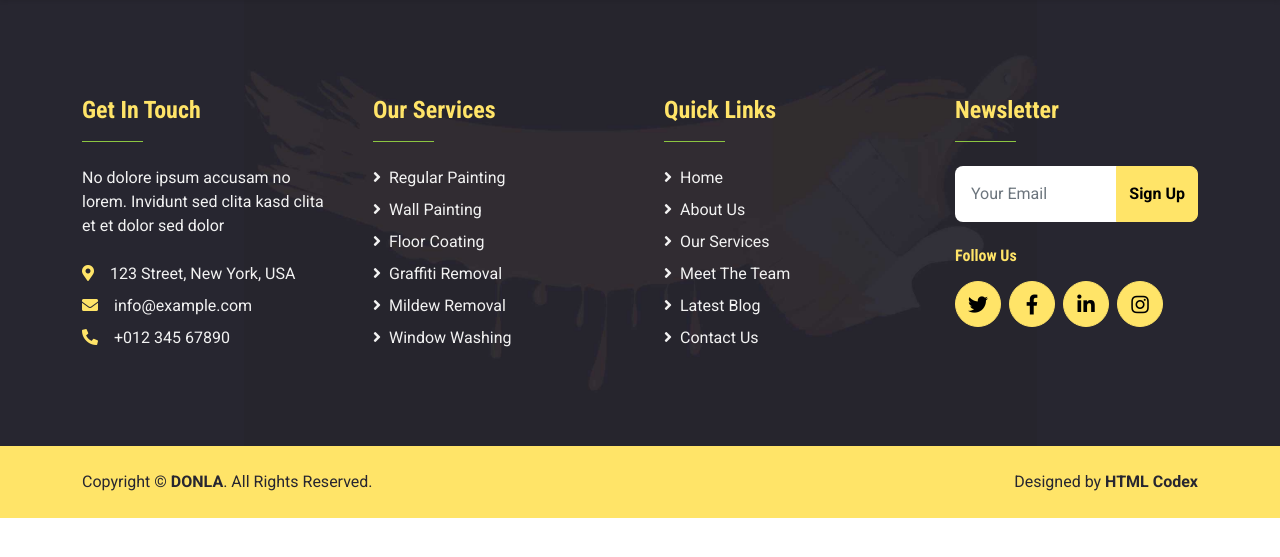
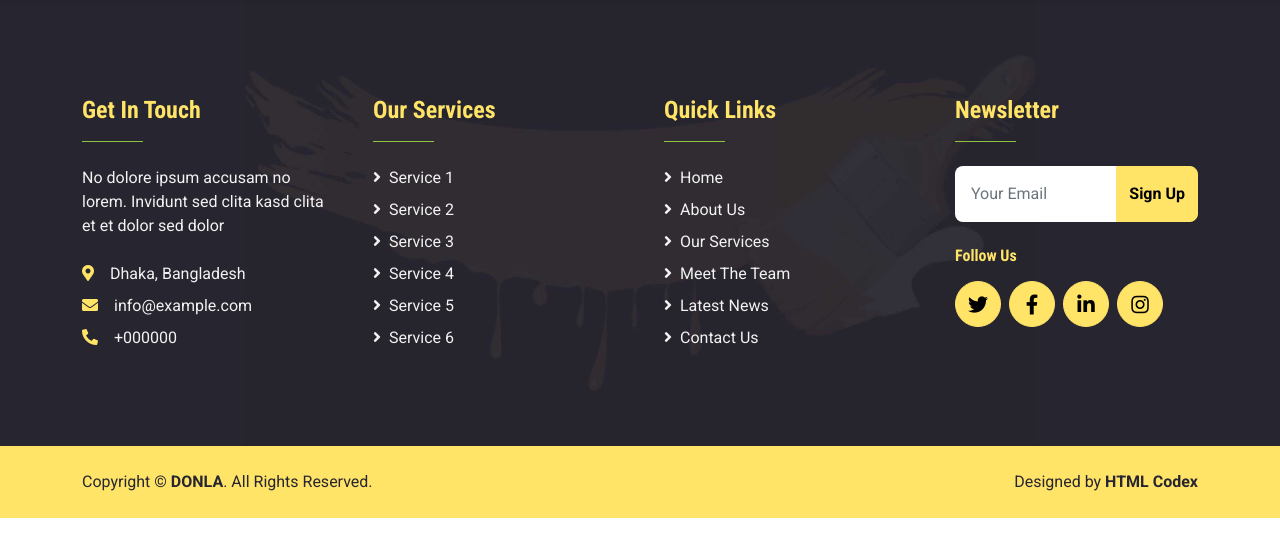
Before and after one commit to ahxagent007/dolna-web, a Django app: template Dolna_Web/templates/base.html in a window 1280 px wide. Shown: the part 137-694 px from the top of the page. Run offline with Django 4.2, Linux system fonts and the light colour scheme; the template is opened without the code that fills it, so the values that code supplies are empty; some libraries are stand-ins or nearby versions.

Commit message:
Server up

```diff
--- a/Dolna_Web/templates/base.html
+++ b/Dolna_Web/templates/base.html
@@ -110,20 +110,20 @@
                     <h4 class="text-primary">Get In Touch</h4>
                     <hr class="w-25 text-secondary mb-4" style="opacity: 1;">
                     <p class="mb-4">No dolore ipsum accusam no lorem. Invidunt sed clita kasd clita et et dolor sed dolor</p>
-                    <p class="mb-2"><i class="fa fa-map-marker-alt text-primary me-3"></i>123 Street, New York, USA</p>
+                    <p class="mb-2"><i class="fa fa-map-marker-alt text-primary me-3"></i>Dhaka, Bangladesh</p>
                     <p class="mb-2"><i class="fa fa-envelope text-primary me-3"></i>info@example.com</p>
-                    <p class="mb-0"><i class="fa fa-phone-alt text-primary me-3"></i>+012 345 67890</p>
+                    <p class="mb-0"><i class="fa fa-phone-alt text-primary me-3"></i>+000000</p>
                 </div>
                 <div class="col-lg-3 col-md-6">
                     <h4 class="text-primary">Our Services</h4>
                     <hr class="w-25 text-secondary mb-4" style="opacity: 1;">
                     <div class="d-flex flex-column justify-content-start">
-                        <a class="text-light mb-2" href="#"><i class="fa fa-angle-right me-2"></i>Regular Painting</a>
-                        <a class="text-light mb-2" href="#"><i class="fa fa-angle-right me-2"></i>Wall Painting</a>
-                        <a class="text-light mb-2" href="#"><i class="fa fa-angle-right me-2"></i>Floor Coating</a>
-                        <a class="text-light mb-2" href="#"><i class="fa fa-angle-right me-2"></i>Graffiti Removal</a>
-                        <a class="text-light mb-2" href="#"><i class="fa fa-angle-right me-2"></i>Mildew Removal</a>
-                        <a class="text-light" href="#"><i class="fa fa-angle-right me-2"></i>Window Washing</a>
+                        <a class="text-light mb-2" href="#"><i class="fa fa-angle-right me-2"></i>Service 1</a>
+                        <a class="text-light mb-2" href="#"><i class="fa fa-angle-right me-2"></i>Service 2</a>
+                        <a class="text-light mb-2" href="#"><i class="fa fa-angle-right me-2"></i>Service 3</a>
+                        <a class="text-light mb-2" href="#"><i class="fa fa-angle-right me-2"></i>Service 4</a>
+                        <a class="text-light mb-2" href="#"><i class="fa fa-angle-right me-2"></i>Service 5</a>
+                        <a class="text-light" href="#"><i class="fa fa-angle-right me-2"></i>Service 6</a>
                     </div>
                 </div>
                 <div class="col-lg-3 col-md-6">
@@ -134,7 +134,7 @@
                         <a class="text-light mb-2" href="#"><i class="fa fa-angle-right me-2"></i>About Us</a>
                         <a class="text-light mb-2" href="#"><i class="fa fa-angle-right me-2"></i>Our Services</a>
                         <a class="text-light mb-2" href="#"><i class="fa fa-angle-right me-2"></i>Meet The Team</a>
-                        <a class="text-light mb-2" href="#"><i class="fa fa-angle-right me-2"></i>Latest Blog</a>
+                        <a class="text-light mb-2" href="#"><i class="fa fa-angle-right me-2"></i>Latest News</a>
                         <a class="text-light" href="#"><i class="fa fa-angle-right me-2"></i>Contact Us</a>
                     </div>
                 </div>
```
